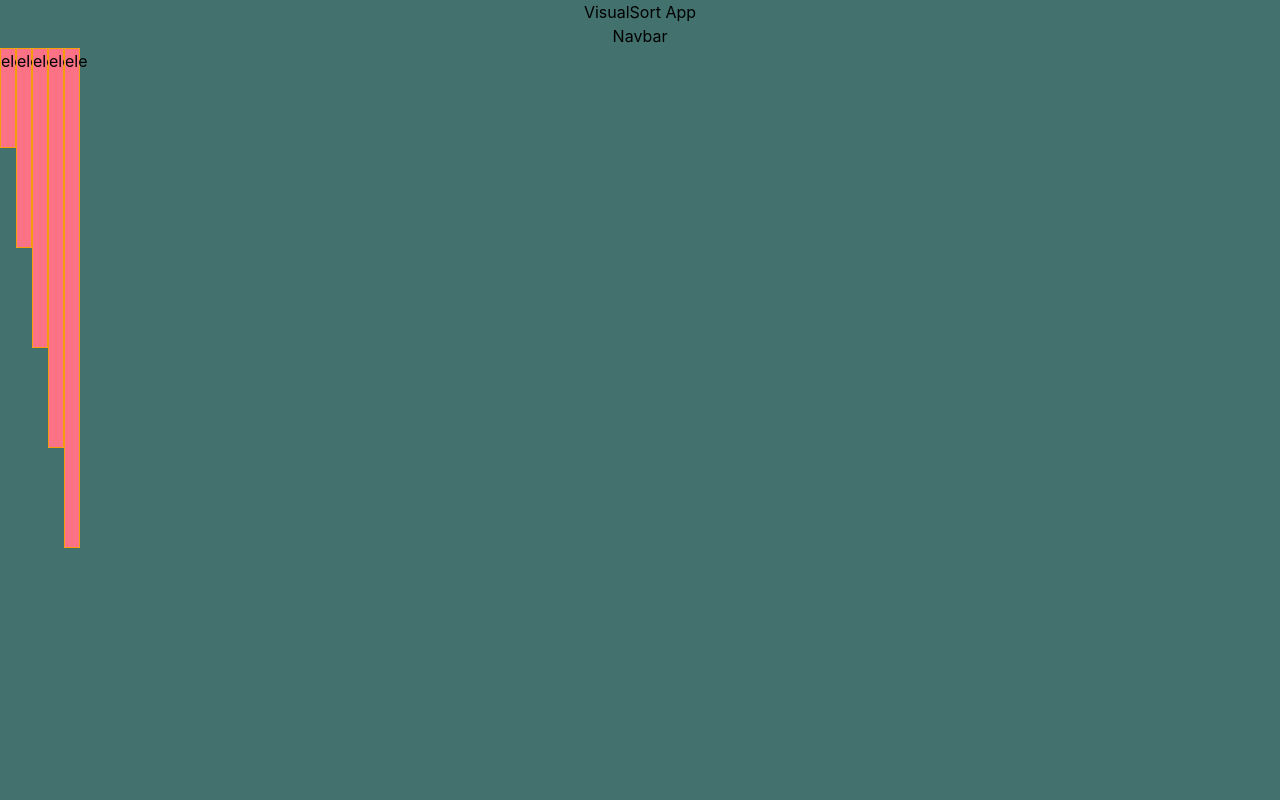
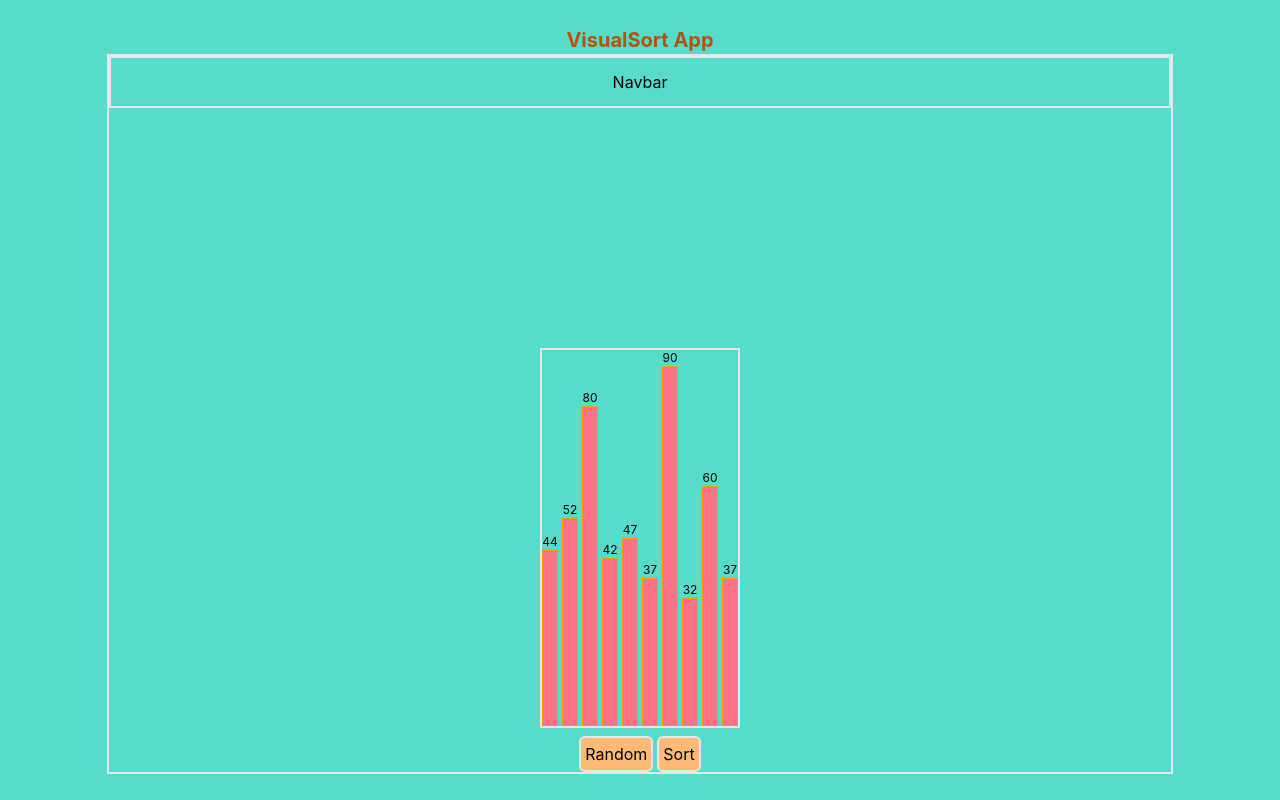
Before and after one commit to AnishGarg1/VisualSort, a React (Create React App) app: page / in a window 1280 px wide. Built offline with nearby package versions, Linux system fonts and the light colour scheme.

Commit message:
project update

```diff
--- a/src/App.js
+++ b/src/App.js
@@ -1,27 +1,60 @@
-import { useEffect, useState } from 'react';
+import { useEffect } from 'react';
 import './App.css';
 import Dashboard from './components/Dashboard';
 import Navbar from './components/Navbar';
+import { useDispatch, useSelector } from 'react-redux';
+import { initialize, setSorting } from './redux/slices/arraySlice';
+import Bubbles from './components/SortingUtils/Bubbles';
 
 function App() {
-  const [array, setArray] = useState([]);
+  const dispatch = useDispatch();
+  const { sorting } = useSelector((state) => state.array)
 
   useEffect(() => {
-    let arr = []
-    const initialize = () => {
-      for(let i=0; i<5; i++){
-        arr.push(i+1);
-      }
-      setArray(arr)
-    }
+    dispatch(initialize());
+  }, [])
 
-    initialize();
-  }, [])
+  const handleClickRandom = () => {
+    dispatch(initialize());
+  }
+
+  const handleClickSort = () => {
+    dispatch(setSorting(true));
+    // console.log("Sorting", sorting);
+  }
+
   return (
-    <div className="App bg-teal-900 bg-opacity-80 h-screen w-screen">
-      <h1 className='text-black'>VisualSort App</h1>
-      <Navbar/>
-      <Dashboard array={array}/>
+    <div className="App bg-teal-400 bg-opacity-80 h-screen w-screen flex flex-col justify-center items-center">
+      <h1 className='text-amber-700 font-bold text-xl'>VisualSort App</h1>
+      <div className='flex flex-col w-10/12 border-2 h-[90%] justify-between items-center'>
+
+        <Navbar/>
+
+        <div className='flex flex-col gap-2 justify-center items-center'>
+          <Dashboard/>
+
+          <div className='flex gap-1'>
+            <button
+              onClick={() => handleClickRandom()}
+              className='border-2 p-1 rounded-md bg-orange-300 hover:scale-110 transition-all duration-800'
+            >
+              Random
+            </button>
+            <button
+              onClick={() => handleClickSort()}
+              className='border-2 p-1 rounded-md bg-orange-300'
+            >
+              Sort
+            </button>
+          </div>
+        </div>
+
+      </div>
+
+      {/* Sorting Utils */}
+      <div>
+        <Bubbles/>
+      </div>
     </div>
   );
 }
--- a/src/components/Dashboard.jsx
+++ b/src/components/Dashboard.jsx
@@ -1,16 +1,25 @@
 import React from 'react'
+import { useSelector } from 'react-redux'
 
-const Dashboard = ({array}) => {
+const Dashboard = () => {
+  const { arr } = useSelector((state) => state.array);
+
   return (
-    <div className='flex'>
+    <div className='flex gap-1 border-2 items-end'>
       {
-        array.map((ele, idx) => (
+        arr.map((ele, idx) => (
           <div
             key={idx}
-            className={`w-4 h-[${ele*100}px] border border-amber-500 bg-rose-400`}
-            style={{height:`${ele*100}px`}}
+            className='flex flex-col justify-center items-center'
           >
-            ele
+            <p className='text-xs'>
+              {ele}
+            </p>
+            <div
+              className={`w-4 h-[${ele*100}px] border border-amber-500 bg-rose-400 flex items-start justify-center`}
+              style={{height:`${ele*4}px`}}
+            >
+            </div>
           </div>
         ))
       }
--- a/src/components/Navbar.jsx
+++ b/src/components/Navbar.jsx
@@ -2,7 +2,9 @@ import React from 'react'
 
 const Navbar = () => {
   return (
-    <div>Navbar</div>
+    <div className='w-full border-2 py-3'>
+        Navbar
+    </div>
   )
 }
 
--- /dev/null
+++ b/src/components/SortingUtils/Bubbles.jsx
@@ -0,0 +1,40 @@
+import React, { useEffect } from 'react'
+import { useDispatch, useSelector } from 'react-redux';
+import { setArr, setSorting } from '../../redux/slices/arraySlice';
+
+const Bubbles = () => {
+    const dispatch = useDispatch();
+    const { arr, size, sorting } = useSelector((state) => state.array);
+
+    let currArr = [...arr];
+
+    const bubbleSort = () => {
+        console.log("before sort", currArr);
+
+        for(let i=0; i<size-1; i++){
+            for(let j=0; j<size-1-i; j++){
+                if(currArr[j]>currArr[j+1]){
+                    let temp = currArr[j];
+                    currArr[j] = currArr[j+1];
+                    currArr[j+1] = temp;
+                }
+            }
+        }
+
+        dispatch(setSorting(false));
+
+        console.log("after sort", currArr)
+
+        dispatch(setArr(currArr));
+    }
+
+    useEffect(() => {
+        bubbleSort();
+    }, [sorting])
+
+  return (
+    <div></div>
+  )
+}
+
+export default Bubbles
--- a/src/redux/slices/arraySlice.js
+++ b/src/redux/slices/arraySlice.js
@@ -1,30 +1,40 @@
 import { createSlice } from "@reduxjs/toolkit"
 
 const initialState = {
-    arr: [],
+    arr: [1, 2, 3, 4, 5],
     algo: "Bubble",
-    size: 0,
+    size: 10,
     sorting: false,
 }
 
 export const arraySlice = createSlice({
-    name:'array',
+    name:"array",
     initialState,
     reducers:{
-        setArr: (state, action) => {
-            state.value = action.payload;
+        initialize: (state) => {
+            state.arr = [];
+            for(let i=0; i<state.size; i++){
+                state.arr.push(Math.floor(Math.random()*100)+1);
+            }
+
+            // state.algo = "Bubble";
+            // state.size = 10;
+            // state.sorting = false;
         },
-        setAlgo: (state, action) => {
-            state.value = action.payload;
+        setArr: (state, value) => {
+            state.arr = value.payload;
         },
-        setSize: (state, action) => {
-            state.value = action.payload;
+        setAlgo: (state, value) => {
+            state.algo = value.payload;
         },
-        setSorting: (state, action) => {
-            state.value = action.payload;
+        setSize: (state, value) => {
+            state.size = value.payload;
+        },
+        setSorting: (state, value) => {
+            state.sorting = value.payload;
         }
     }
 })
 
-export const { setArr, setAlgo, setSize, setSorting } = arraySlice.actions;
+export const { initialize, setArr, setAlgo, setSize, setSorting } = arraySlice.actions;
 export default arraySlice.reducer;
```
Also changed, not shown: src/constant.js (renamed from src/utils/constant.js), src/utils/sorting.js (deleted).
